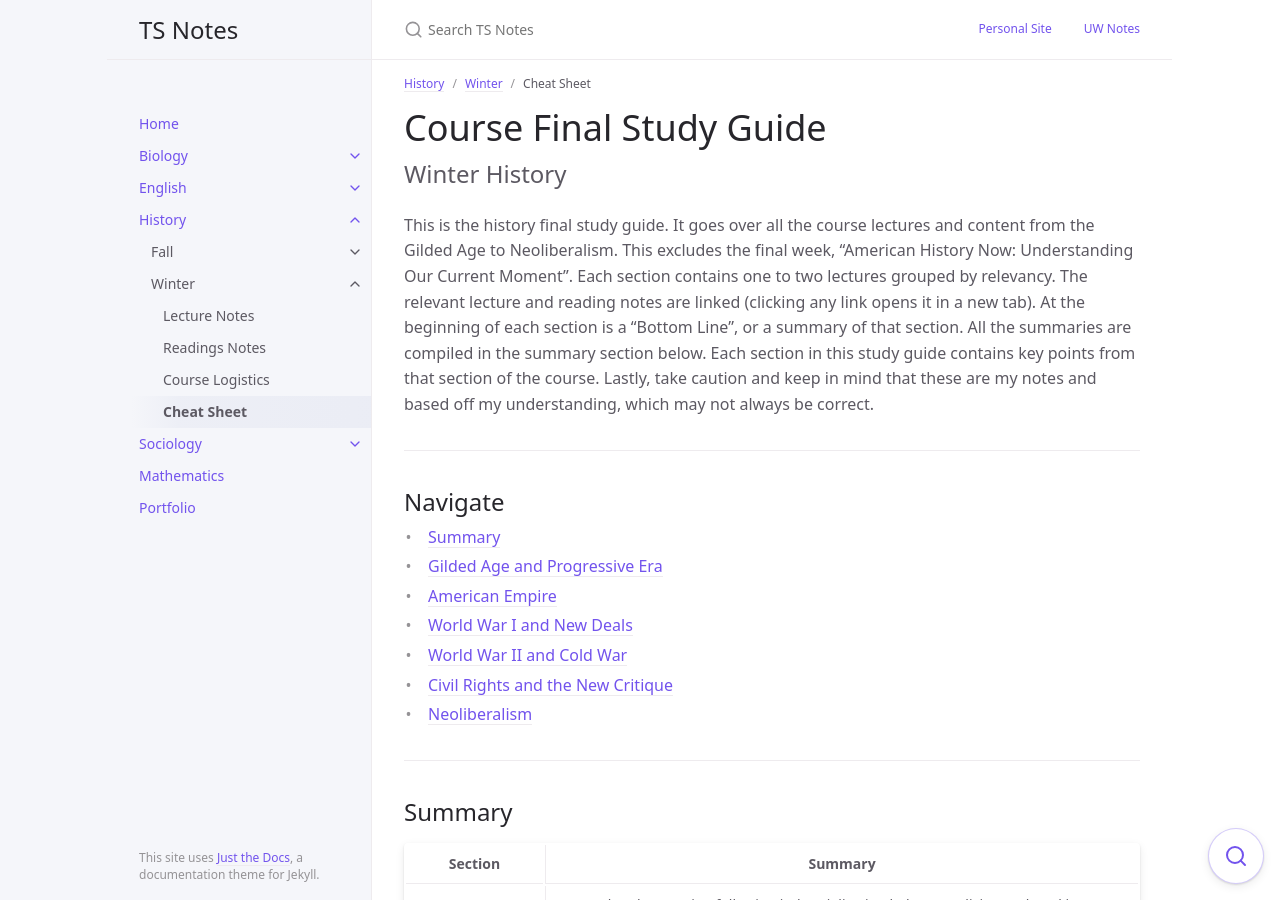
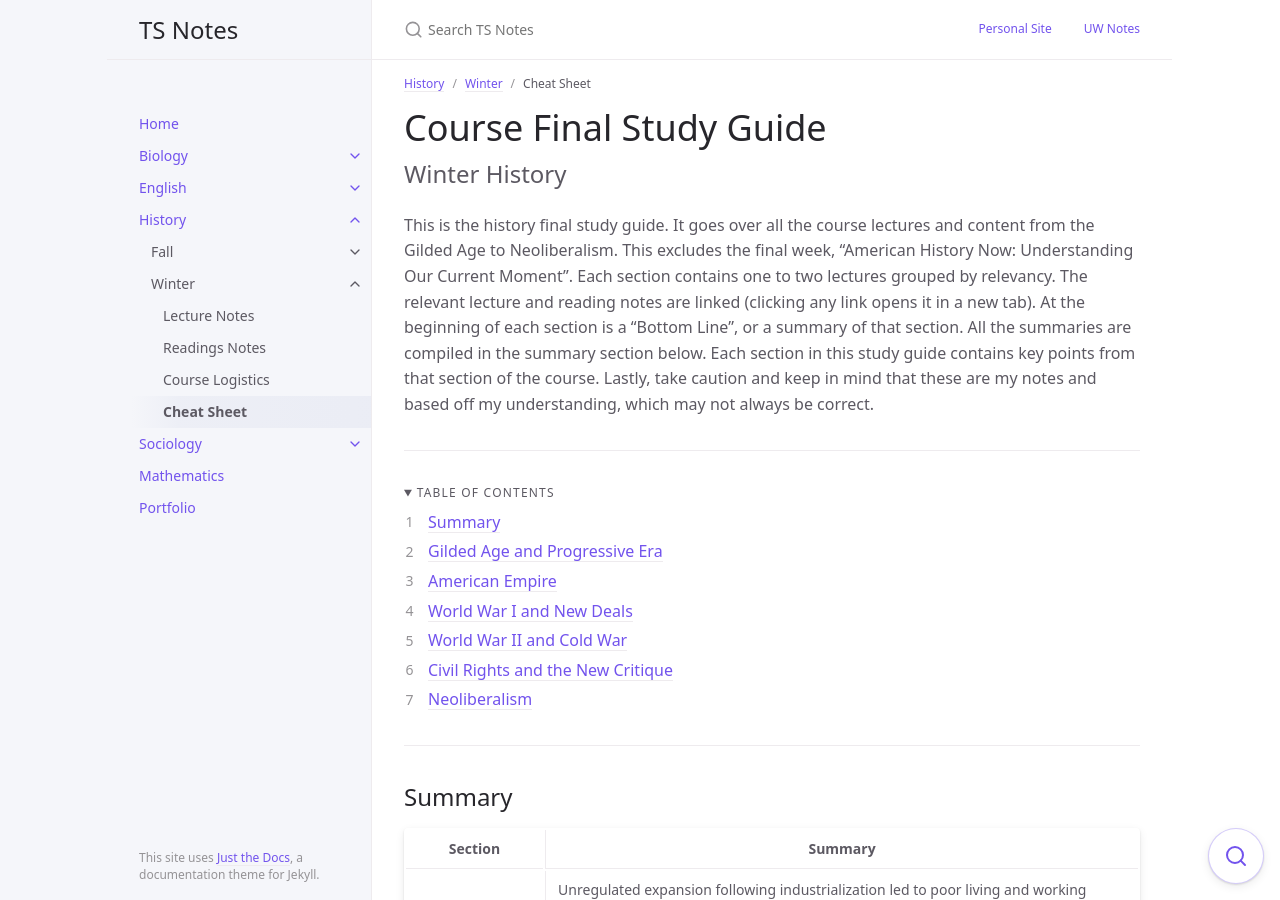
Before and after one commit to andre-ye/ts, a Jekyll site: the page built from docs/history/winter/cheat-sheet.md, in a window 1280 px wide and 900 px high. Built offline with Jekyll 4.4.1, drawn with Linux system fonts in a browser that asks for light colours; nearby versions of some CDN libraries.

Commit message:
Update cheat-sheet.md

```diff
--- a/docs/history/winter/cheat-sheet.md
+++ b/docs/history/winter/cheat-sheet.md
@@ -7,6 +7,7 @@ nav_order: 100
 ---
 
 # Course Final Study Guide
+{: .no_toc }
 
 Winter History
 {: .fs-6 .fw-300 }
@@ -18,18 +19,14 @@ This is the history final study guide. It goes over all the course lectures and
 
 ---
 
-
-
-## Navigate
-- [Summary](#summary)
-- [Gilded Age and Progressive Era](#gilded-age-and-progressive-era)
-- [American Empire](#american-empire)
-- [World War I and New Deals](#world-war-i-and-new-deals)
-- [World War II and Cold War](#world-war-ii-and-cold-war)
-- [Civil Rights and the New Critique](#civil-rights-and-the-new-critique)
-- [Neoliberalism](#neoliberalism)
-
-
+<details open markdown="block">
+  <summary>
+    Table of contents
+  </summary>
+  {: .text-delta }
+1. TOC
+{:toc}
+</details>
 
 ---
 
```
